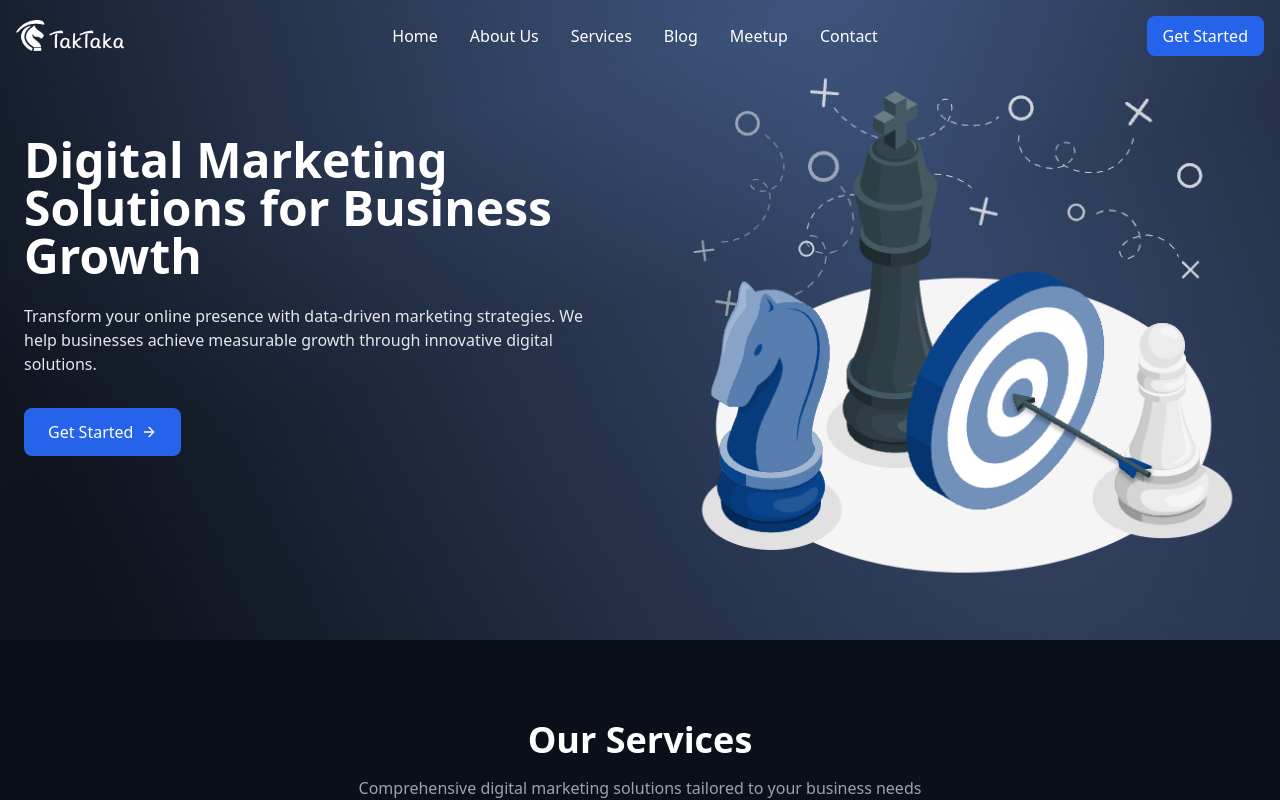
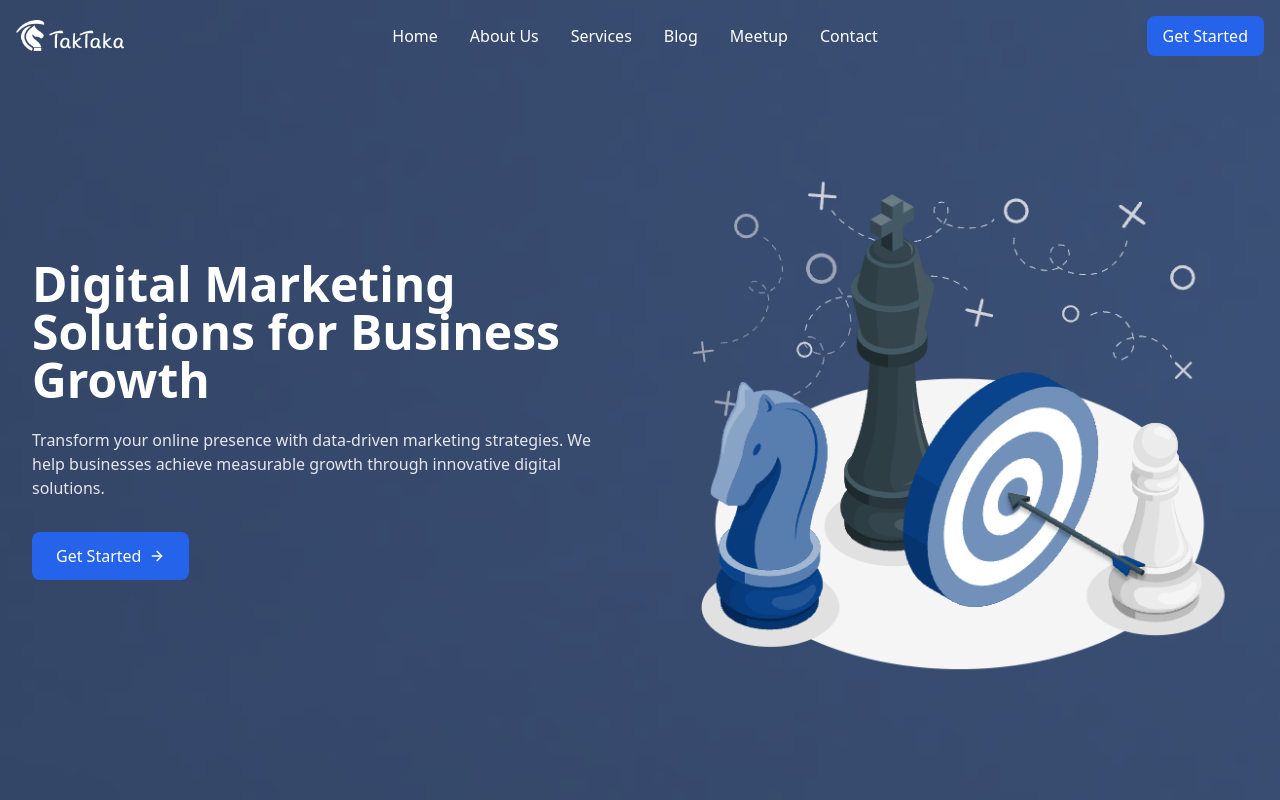
Before and after one commit to RamezHany/TEST3, a React (Vite) app: page / in a window 1280 px wide. Shown: the top 800 px of the page. Built offline with nearby package versions, Linux system fonts and the light colour scheme.

Commit message:
Add files via upload

```diff
--- a/src/App.tsx
+++ b/src/App.tsx
@@ -22,8 +22,11 @@ function App() {
       <Navbar />
 
       {/* Hero Section */}
+
       <section
   id="home"
+
+
   style={{
     backgroundImage: "url(/img/hero.png)",
     backgroundSize: "cover", // Ensures the image covers the whole section
@@ -31,33 +34,45 @@ function App() {
     backgroundPosition: "center", // Centers the image
   }}
 >
-        <div className="grid md:grid-cols-2 gap-12 items-center p-6 rounded-lg">
+
+
+
+      <section
+  id="home"
+
+
+
+>
+
+<div className="container mx-auto px-4 py-20">
+
+<div className="grid md:grid-cols-2 gap-12 items-center px-4 py-12 rounded-lg"> {/* Increased padding here */}
     <div className="mt-16 md:mt-0">
-            {" "}
-            {/* Added margin-top for mobile */}
       <h1 className="text-4xl md:text-5xl font-bold mb-6 text-white">
         Digital Marketing Solutions for Business Growth
       </h1>
       <p className="text-gray-200 mb-8">
-              Transform your online presence with data-driven marketing
-              strategies. We help businesses achieve measurable growth through
-              innovative digital solutions.
+        Transform your online presence with data-driven marketing strategies. We help businesses achieve measurable growth through innovative digital solutions.
       </p>
       <button className="bg-blue-600 px-6 py-3 rounded-lg hover:bg-blue-700 flex items-center gap-2 transition-colors">
         Get Started
         <ArrowRight className="w-4 h-4" />
       </button>
-            <div className="flex flex-wrap gap-8 md:gap-12 mt-12"></div>
     </div>
     <div className="relative">
   <img
     src="./img/avatar.png"
     alt="Digital Marketing Solutions"
-              className="rounded-lg w-full"
+    className="rounded-lg w-full h-90" // استخدمت w-32 و h-32 لتحديد حجم معين للصورة
   />
 </div>
   </div>
+  </div>
 </section>
+
+
+
+
 
       {/* Features Section */}
       <section id="services" className="container mx-auto px-4 py-20">
@@ -531,6 +546,12 @@ function App() {
         </div>
       </section>
 
+
+
+      </section>
+
+
+
       {/* Footer */}
       <footer className="bg-[#151923] py-20">
         <div className="container mx-auto px-4">
@@ -598,7 +619,18 @@ function App() {
         </div>
       </footer>
     </div>
+
+
+
+
+
+
+
+
   );
 }
 
+
+
+
 export default App;
```
Lines whose indentation alone changed are shown as unchanged.
